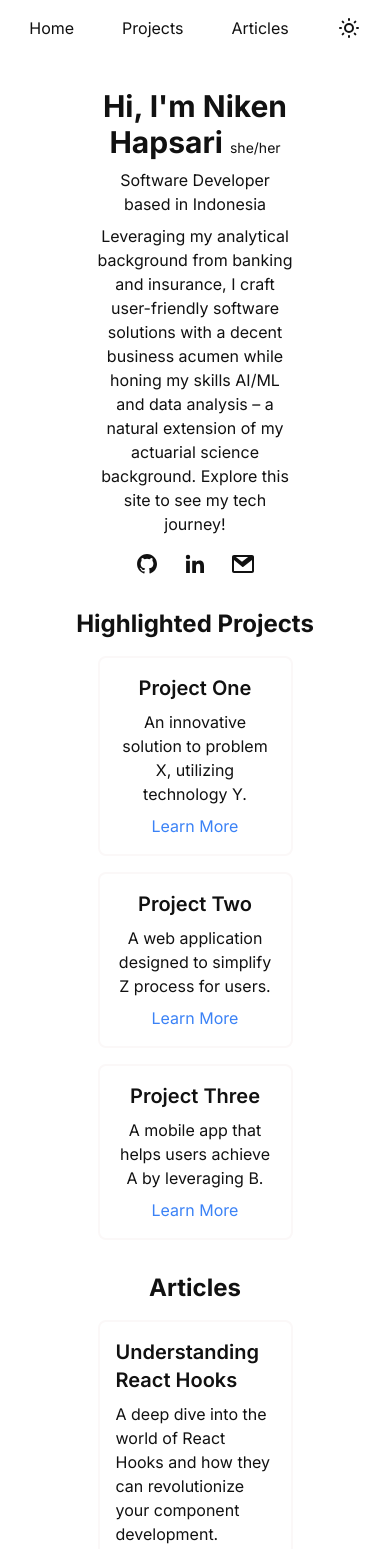
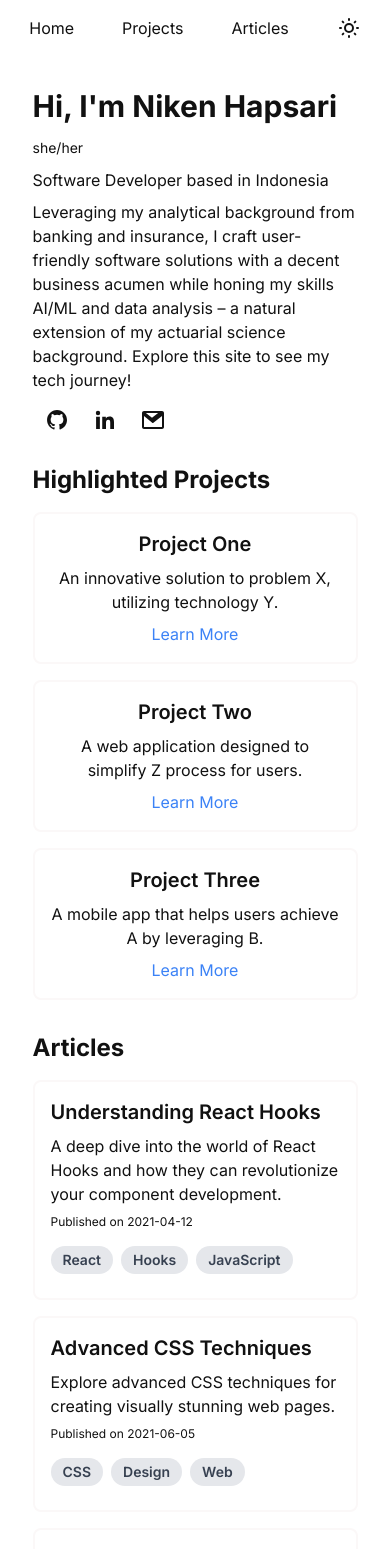
Before and after one commit to nikenhpsr/personalWeb, a Next.js app: page / in a window 390 px wide. Shown: the top 1549 px of the page. Built offline with nearby package versions, Linux system fonts and the light colour scheme.

Commit message:
fix: layout to be responsive

```diff
--- a/src/app/articles/page.tsx
+++ b/src/app/articles/page.tsx
@@ -12,7 +12,7 @@ const Articles = () => {
   return (
     <section>
       <div className="flex flex-col items-center justify-center">
-        <div className="w-1/2 my-4">
+        <div className="w-10/12 my-4">
           <input
             type="text"
             value={searchQuery}
--- a/src/components/Contacts/index.tsx
+++ b/src/components/Contacts/index.tsx
@@ -1,7 +1,7 @@
 const ContactSection = () => {
   return (
-    <section className="flex flex-col items-center justify-center my-2 text-center">
-      <div className="social-icons px-4 flex self-center justify-center sticky bottom-0 bg-base-200">
+    <section className="flex flex-col items-center justify-center my-2 text-center w-10/12 mx-auto">
+      <div className="social-icons flex self-start justify-center sticky bottom-0 bg-base-200 ">
         <a
           href="https://github.com/nikenhpsr"
           target="_blank"
@@ -43,7 +43,7 @@ const ContactSection = () => {
             viewBox="0 0 24 24"
             style={{ fill: "currentColor", transform: "", msFilter: "" }}
           >
-            <path d="M19.633 7.997c.013.175.013.349.013.523 0 5.325-4.053 11.461-11.46 11.461-2.282 0-4.402-.661-6.186-1.809.324.037.636.05.973.05a8.07 8.07 0 0 0 5.001-1.721 4.036 4.036 0 0 1-3.767-2.793c.249.037.499.062.761.062.361 0 .724-.05 1.061-.137a4.027 4.027 0 0 1-3.23-3.953v-.05c.537.299 1.16.486 1.82.511a4.022 4.022 0 0 1-1.796-3.354c0-.748.199-1.434.548-2.032a11.457 11.457 0 0 0 8.306 4.215c-.062-.3-.1-.611-.1-.923a4.026 4.026 0 0 1 4.028-4.028c1.16 0 2.207.486 2.943 1.272a7.957 7.957 0 0 0 2.556-.973 4.02 4.02 0 0 1-1.771 2.22 8.073 8.073 0 0 0 2.319-.624 8.645 8.645 0 0 1-2.019 2.083z"></path>
+            <path d="M19.633 7.997c.013.175.013.349.013.523 0 5.325-4.053 11.461-11.46 11.461-2.282 0-4.402-.661-6.186-1.809.324.037.636.05.973.05a8.07 8.07 0 0 0 5.001-1.721 a4.036 4.036 0 0 1-3.767-2.793c.249.037.499.062.761.062.361 0 .724-.05 1.061-.137a4.027 4.027 0 0 1-3.23-3.953v-.05c.537.299 1.16.486 1.82.511a4.022 4.022 0 0 1-1.796-3.354c0-.748.199-1.434.548-2.032a11.457 11.457 0 0 0 8.306 4.215c-.062-.3-.1-.611-.1-.923a4.026 4.026 0 0 1 4.028-4.028c1.16 0 2.207.486 2.943 1.272a7.957 7.957 0 0 0 2.556-.973 4.02 4.02 0 0 1-1.771 2.22 8.073 8.073 0 0 0 2.319-.624 8.645 8.645 0 0 1-2.019 2.083z"></path>
           </svg>
         </a> */}
         <a
--- a/src/components/HighlightedArticles/index.tsx
+++ b/src/components/HighlightedArticles/index.tsx
@@ -29,9 +29,9 @@ const HighlightedArticles = () => {
   ];
 
   return (
-    <section className="my-8 flex flex-col items-center justify-center">
+    <section className="my-8 flex flex-col items-start justify-center mx-auto w-10/12">
       <h2 className="text-2xl font-bold mb-4">Articles</h2>
-      <div className="flex flex-col space-y-4 w-1/2">
+      <div className="flex flex-col space-y-4 w-full">
         {articles.slice(0, 3).map((article, index) => (
           <a
             key={index}
--- a/src/components/HighlightedProjects/index.tsx
+++ b/src/components/HighlightedProjects/index.tsx
@@ -20,9 +20,9 @@ const HighlightedProjects = () => {
   ];
 
   return (
-    <section className="mt-8 mb-4 text-center flex flex-col items-center justify-center ">
+    <section className="mt-8 mb-4 text-center flex flex-col items-start justify-center mx-auto w-10/12 ">
       <h2 className="text-2xl font-bold mb-4">Highlighted Projects</h2>
-      <div className="flex flex-col space-y-4 w-1/2">
+      <div className="flex flex-col space-y-4 w-full">
         {projects.map((project, index) => (
           <div
             key={index}
--- a/src/components/Introduction/index.tsx
+++ b/src/components/Introduction/index.tsx
@@ -1,7 +1,7 @@
 const IntroSection = () => {
   return (
-    <section className="flex flex-col items-center justify-center mt-8 mb-4 text-center">
-      <div className="w-1/2">
+    <section className="flex flex-col items-center justify-center mt-8 mb-4 text-left">
+      <div className="w-10/12">
         <h1 className="text-3xl font-bold">
           Hi, I&apos;m Niken Hapsari{" "}
           <span className="text-sm font-normal">she/her</span>
--- a/src/components/ListOfArticles/index.tsx
+++ b/src/components/ListOfArticles/index.tsx
@@ -119,14 +119,14 @@ const ListOfArticles = () => {
   );
 
   return (
-    <section className="my-8 flex flex-col items-center justify-center">
+    <section className="my-8 flex flex-col items-start justify-center w-10/12 mx-auto">
       <h2 className="text-2xl font-bold mb-4">Articles</h2>
-      <div className="flex flex-col space-y-4 w-1/2">
+      <div className="flex flex-col space-y-4 w-full ">
         {selectedArticles.map((article, index) => (
           <a
             key={index}
             href={article.link}
-            className="list border p-4 rounded-lg hover:bg-slate-200 dark:hover:bg-gray-700 hover:translate-x-4"
+            className="list border p-4 rounded-lg hover:bg-slate-200 hover:text-white dark:hover:bg-gray-700 hover:translate-x-4"
           >
             <h3 className="text-xl font-semibold">{article.title}</h3>
             <p className="mt-2">{article.summary}</p>
@@ -144,7 +144,7 @@ const ListOfArticles = () => {
           </a>
         ))}
       </div>
-      <div className="flex mt-4 gap-6">
+      <div className="flex justify-center mt-4 gap-6 w-full">
         <button
           className="hover:text-slate-400"
           onClick={handlePreviousClick}
```
